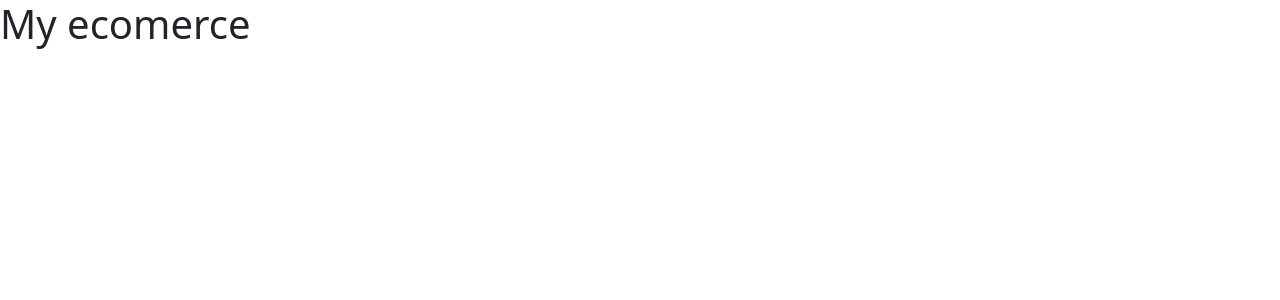
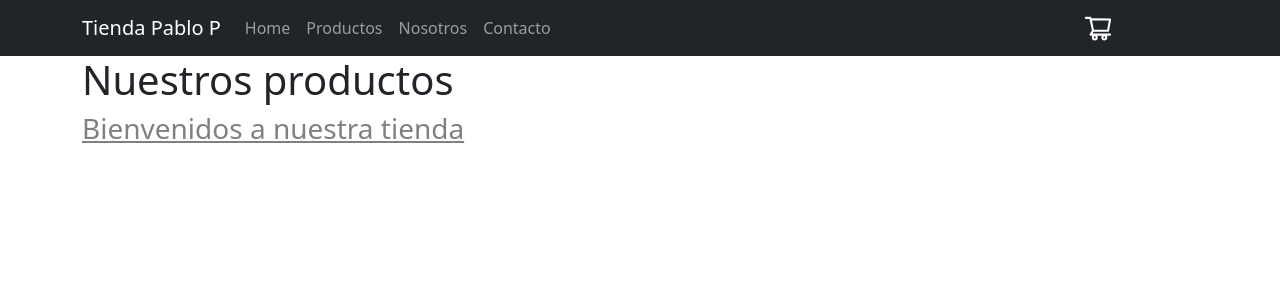
Before and after one commit to PabloPaura/ecomerce-ppaura, a React (Create React App) app: page / in a window 1280 px wide. Shown: the top 300 px of the page. Built offline with nearby package versions, Linux system fonts and the light colour scheme.

Commit message:
PreEntrega1-Paura

```diff
--- a/public/index.html
+++ b/public/index.html
@@ -1,5 +1,5 @@
 <!DOCTYPE html>
-<html lang="en">
+<html lang="es">
   <head>
     <meta charset="utf-8" />
     <link rel="icon" href="%PUBLIC_URL%/favicon.ico" />
--- a/src/App.js
+++ b/src/App.js
@@ -1,9 +1,17 @@
 
 import './App.css';
 import 'bootstrap/dist/css/bootstrap.min.css';
+import NavBar from './components/NavBar/NavBar';
+import ItemListContainer from './components/ItemListContainer/ItemListContainer';
+
+
 function App() {
   return (
-    <h1>My ecomerce</h1>
+    <>
+    <NavBar />
+    <ItemListContainer greeting={'Bienvenidos a nuestra tienda'} />
+    </>
+
   );
 }
 
--- /dev/null
+++ b/src/components/CartWidget/CartWidget.css
@@ -0,0 +1,4 @@
+.container svg{
+    color: white;
+    font-size: 30px;
+}
--- /dev/null
+++ b/src/components/CartWidget/CartWidget.js
@@ -0,0 +1,13 @@
+import { AiOutlineShoppingCart } from 'react-icons/ai';
+import './CartWidget.css';
+
+const CartWidget = () => {
+    return (
+        <>
+            <AiOutlineShoppingCart />
+            <>CartWidget</>
+        </>
+     );
+}
+
+export default CartWidget ;
--- /dev/null
+++ b/src/components/ItemListContainer/ItemListContainer.css
@@ -0,0 +1,5 @@
+.greeting{
+    text-decoration: underline;
+    color: gray;
+
+}
--- /dev/null
+++ b/src/components/ItemListContainer/ItemListContainer.js
@@ -0,0 +1,13 @@
+import './ItemListContainer.css';
+import Container from 'react-bootstrap/Container';
+
+const ItemListContainer = ({greeting}) => {
+    return (
+        <Container>
+        <h1>Nuestros productos</h1>
+        <h3 className="greeting" >{greeting}</h3>
+        </Container>
+     );
+}
+
+export default ItemListContainer;
--- /dev/null
+++ b/src/components/NavBar/NavBar.js
@@ -0,0 +1,24 @@
+import{ Container, Navbar, Nav,} from "react-bootstrap";
+import CartWidget from '../CartWidget/CartWidget';
+import '../CartWidget/CartWidget.css';
+
+const NavBar = () => {
+    return(
+        <Navbar bg="dark" variant="dark">
+            <Container>
+             <Navbar.Brand href="#home">
+                Tienda Pablo P
+            </Navbar.Brand>
+                <Nav className="me-auto">
+                <Nav.Link href="#home">Home</Nav.Link>
+                <Nav.Link href="#productos">Productos</Nav.Link>
+                <Nav.Link href="#nosotros">Nosotros</Nav.Link>
+                <Nav.Link href="#contacto">Contacto</Nav.Link>
+            </Nav>
+            <CartWidget />
+            </Container>
+        </Navbar>
+    )
+}
+
+export default NavBar;
```
Also changed, not shown: src/components/NavBar/NavBar.css (added).
